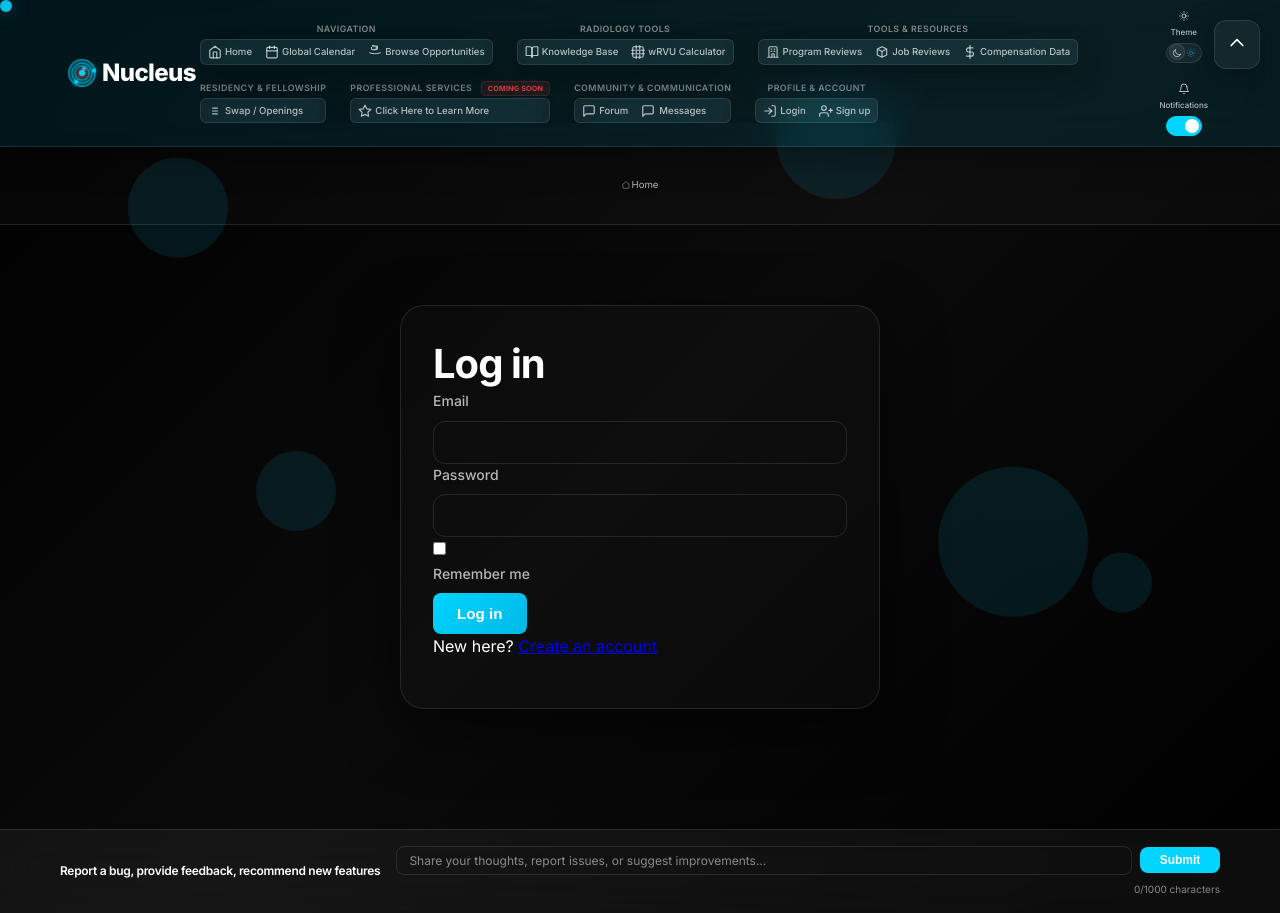
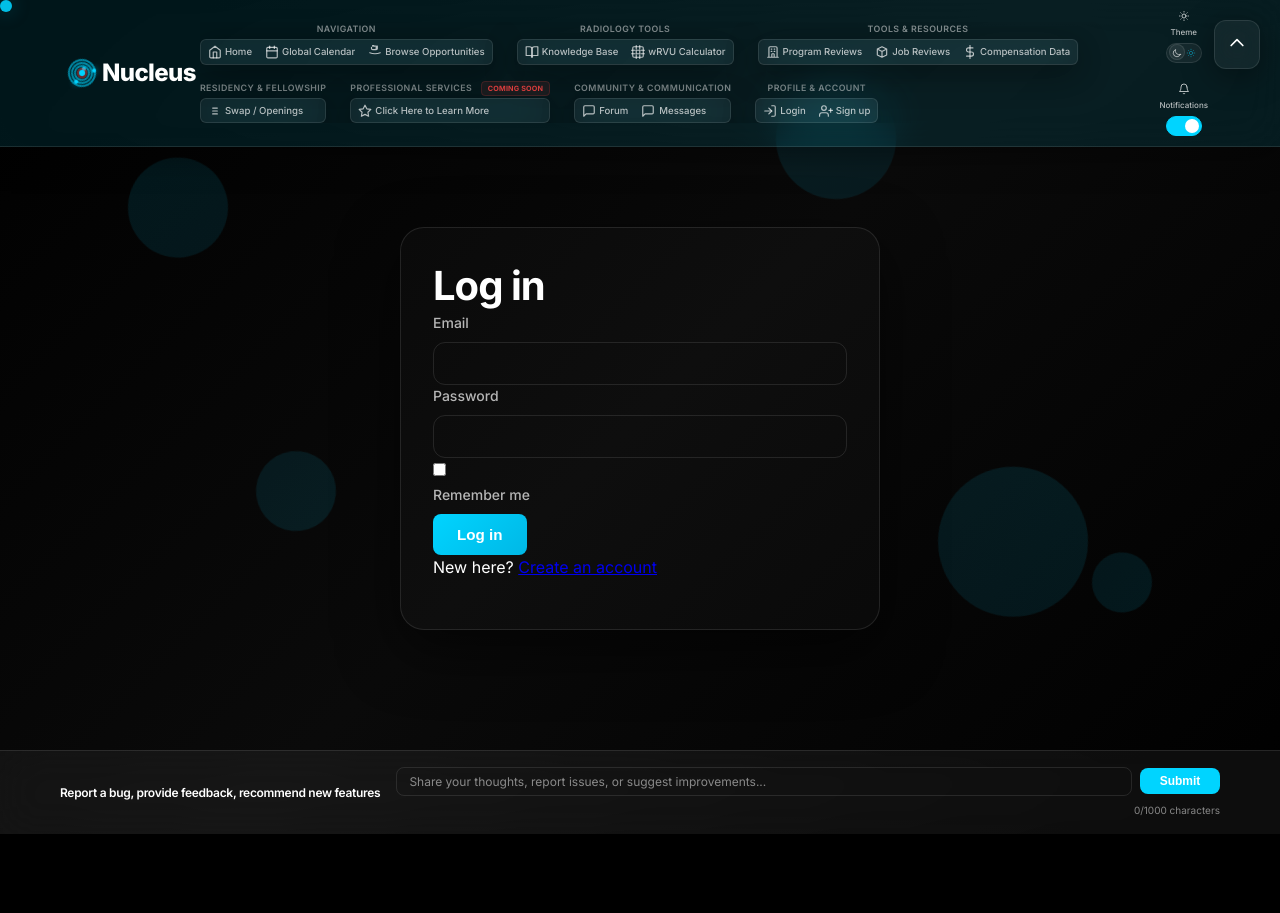
Before and after one commit to roodchris/Nucleus, a Flask app: a page that uses app/templates/base.html in a window 1280 px wide. After the commit the page ends 834 px from the top, so only its background shows below. Run offline with Flask 3, Linux system fonts and the light colour scheme.

Commit message:
Remove breadcrumb navigation bar below header
- Remove breadcrumb navigation HTML block from base template
- Breadcrumb bar that appeared below navigation header is now removed
- All pages will no longer display breadcrumb navigation

```diff
--- a/app/templates/base.html
+++ b/app/templates/base.html
@@ -2193,25 +2193,6 @@
     </div>
   </header>
 
-  <!-- Breadcrumb Navigation -->
-  {% block breadcrumbs %}
-  <nav class="breadcrumb-nav" aria-label="Breadcrumb">
-    <div class="container">
-      <ol class="breadcrumb-list">
-        <li class="breadcrumb-item">
-          <a href="/" class="breadcrumb-link">
-            <svg width="14" height="14" viewBox="0 0 24 24" fill="none" xmlns="http://www.w3.org/2000/svg">
-              <path d="M3 9l9-7 9 7v11a2 2 0 0 1-2 2H5a2 2 0 0 1-2-2z" stroke="currentColor" stroke-width="2" stroke-linecap="round" stroke-linejoin="round"/>
-            </svg>
-            Home
-          </a>
-        </li>
-        {% block breadcrumb_items %}{% endblock %}
-      </ol>
-    </div>
-  </nav>
-  {% endblock %}
-
   <!-- Mobile Navigation Menu -->
   <div class="mobile-nav" id="mobileNav">
     <div class="mobile-nav-header">
```
